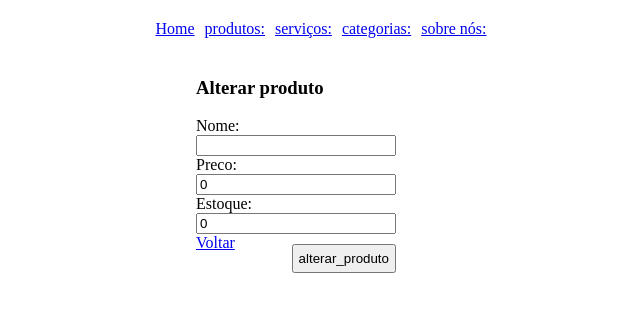
After one commit to AntonioGabriellira/Projeto_repositorio_python_e_HTML, a Django app: template produtos/templates/alterar_produto.html in a window 1280 px wide. The commit adds this page. Shown: the top 312 px of the page, without its empty margins (344-984 px from the left). Run offline with Django 3.2, Linux system fonts and the light colour scheme; the template is opened without the code that fills it: values that come from a table or form of the project are taken from there, others are empty.

Commit message:
add opção de alterar produto

```diff
--- /dev/null
+++ b/produtos/templates/alterar_produto.html
@@ -0,0 +1,34 @@
+{% extends "templates/base.html" %}
+{% block conteudo%}
+<style>
+    .page-container{
+        display: grid;
+        justify-content: center;
+    }
+    form{
+        width: 200px;
+    }
+    form > input[type="submit"]{
+        float: right;
+        padding: 5px;
+        margin-top: 10px;
+    }
+    .container-form {
+        display: flex;
+        flex-direction: column;
+        width: 200px;
+    }
+
+</style>
+<div class="page-container">
+    <h3> Alterar produto </h3>
+    <form action="alterar_produto" method="post">
+        <div class="container-form">
+            {%csrf_token%}
+            {{form}}
+        </div>
+        <a href="/produtos/{{form.instance.id}}"> Voltar </a>
+        <input type="submit" value="alterar_produto" />
+    </form>
+</div>
+{%endblock%}
--- a/produtos/templates/detalhamento_produto.html
+++ b/produtos/templates/detalhamento_produto.html
@@ -4,6 +4,7 @@
 <div>
     <h3>Nome: {{produto.nome}} </h3>
     <h3>Preço: {{produto.preco}} </h3>
+    <a href="{{produto.id}}/alterar_produto">Alterar produto </a>
     <a href="{{produto.id}}/excluir">Excluir produto </a>
 </div>
 {%endblock%}
--- a/produtos/urls.py
+++ b/produtos/urls.py
@@ -1,9 +1,10 @@
 from django.urls import path
-from .views import listagem_produtos, detalhamento_produto, cadastrar_produto, excluir_produto
+from .views import listagem_produtos, detalhamento_produto, cadastrar_produto, excluir_produto, alterar_produto
 
 urlpatterns = [
     path("", listagem_produtos),
     path("<int:id>", detalhamento_produto),
     path("cadastrar", cadastrar_produto),
+    path("<int:id>/alterar_produto", alterar_produto),
     path("<int:id>/excluir", excluir_produto),
 ]
```
Also changed, not shown: produtos/views.py (+16 -0 lines).
